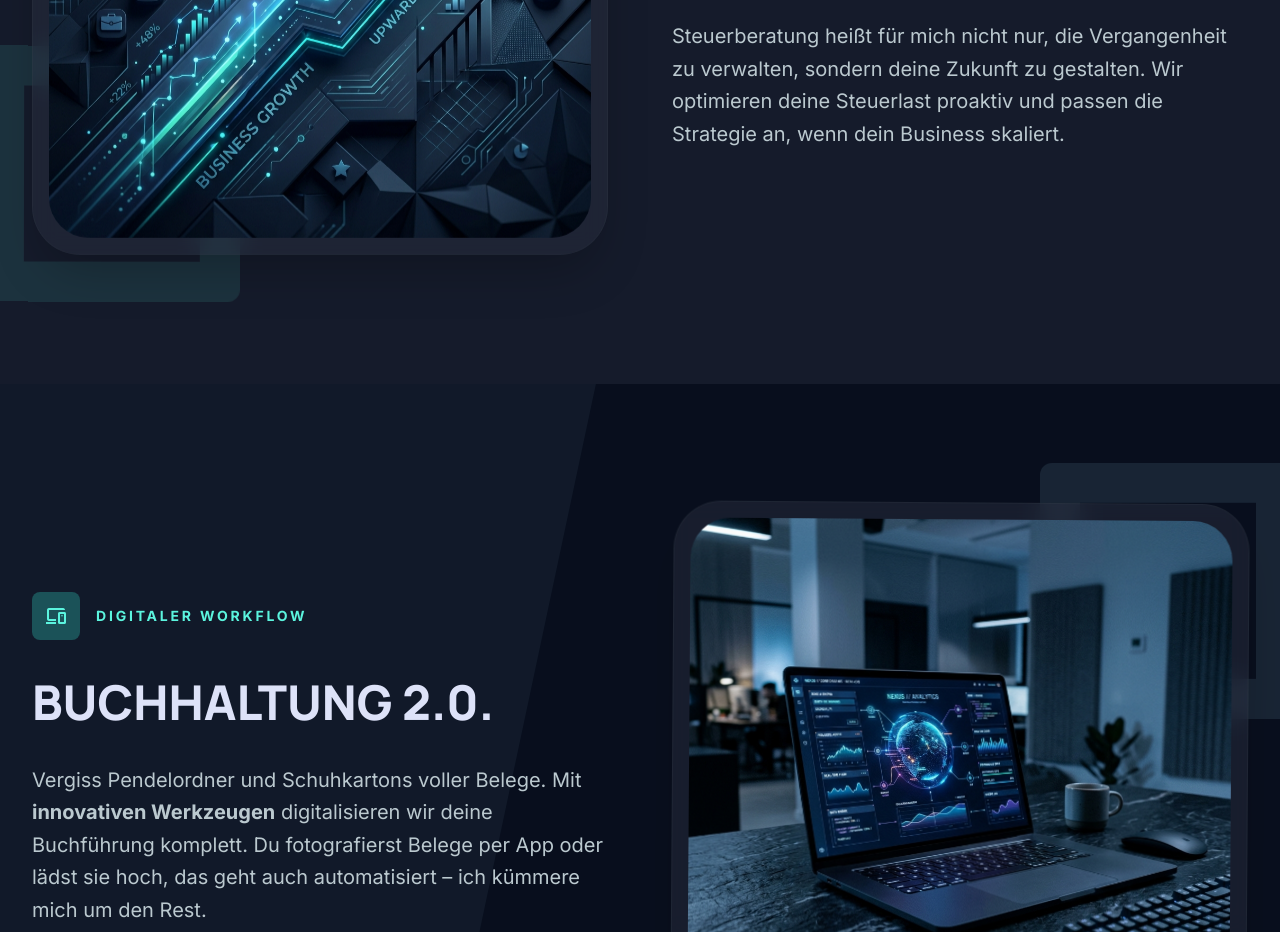
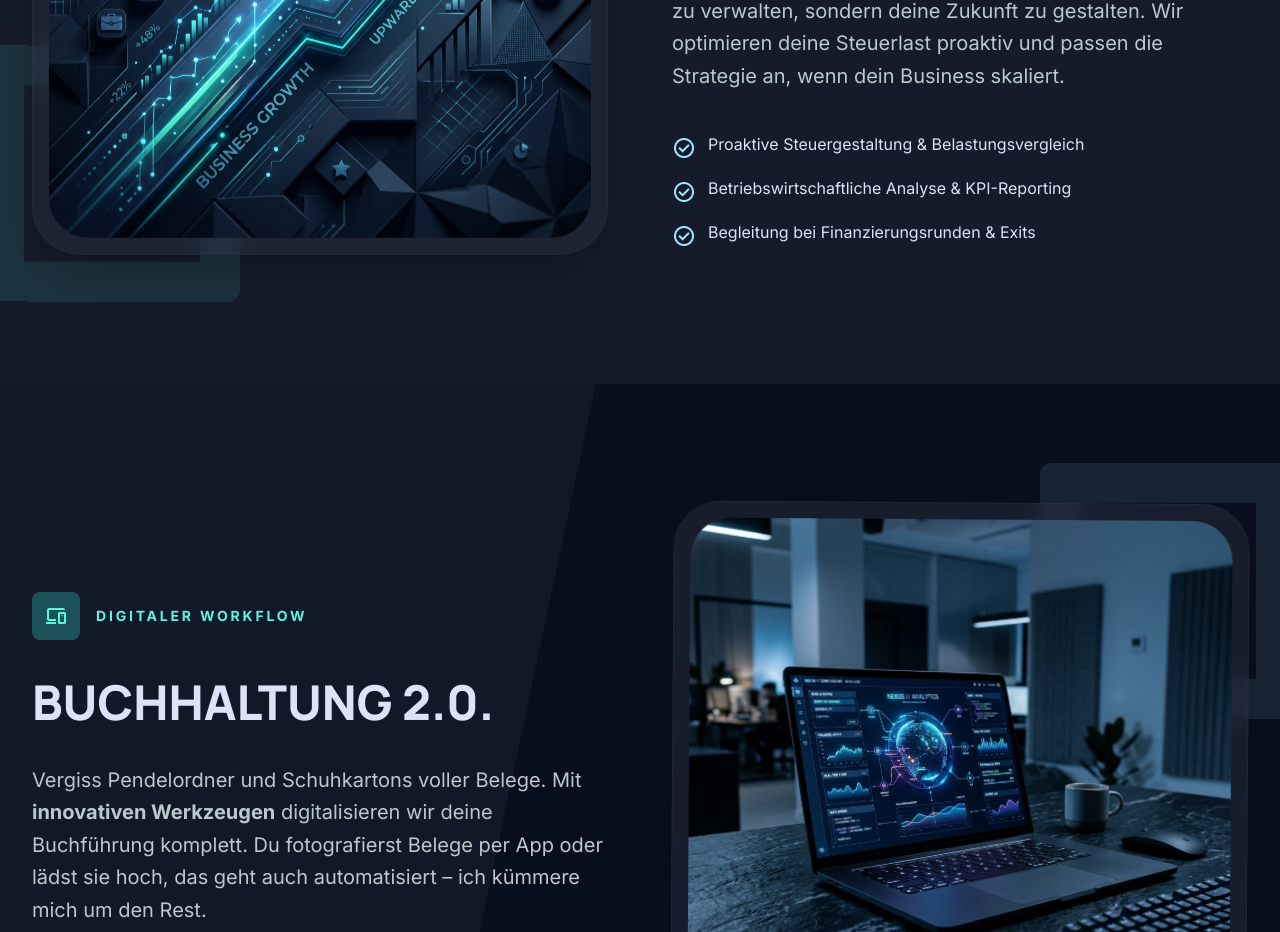
Before and after one commit to dudene-digital/tepelsteuerberatung, a Next.js app: page / in a window 1280 px wide. Shown: the part 3400-4332 px from the top of the page. Built offline with nearby package versions, Linux system fonts and the light colour scheme.

Commit message:
feat: add bullet points to Strategische Beratung section

```diff
--- a/src/app/page.tsx
+++ b/src/app/page.tsx
@@ -177,6 +177,20 @@ export default function Home() {
 <p className="text-xl text-on-surface-variant mb-10 leading-relaxed">
                         Steuerberatung heißt für mich nicht nur, die Vergangenheit zu verwalten, sondern deine Zukunft zu gestalten. Wir optimieren deine Steuerlast proaktiv und passen die Strategie an, wenn dein Business skaliert.
                     </p>
+<ul className="space-y-4">
+<li className="flex items-start gap-3">
+<span className="material-symbols-outlined text-primary mt-1" data-icon="check_circle">check_circle</span>
+<span className="text-on-surface">Proaktive Steuergestaltung &amp; Belastungsvergleich</span>
+</li>
+<li className="flex items-start gap-3">
+<span className="material-symbols-outlined text-primary mt-1" data-icon="check_circle">check_circle</span>
+<span className="text-on-surface">Betriebswirtschaftliche Analyse &amp; KPI-Reporting</span>
+</li>
+<li className="flex items-start gap-3">
+<span className="material-symbols-outlined text-primary mt-1" data-icon="check_circle">check_circle</span>
+<span className="text-on-surface">Begleitung bei Finanzierungsrunden &amp; Exits</span>
+</li>
+</ul>
 </div>
 </div>
 </section>
```
